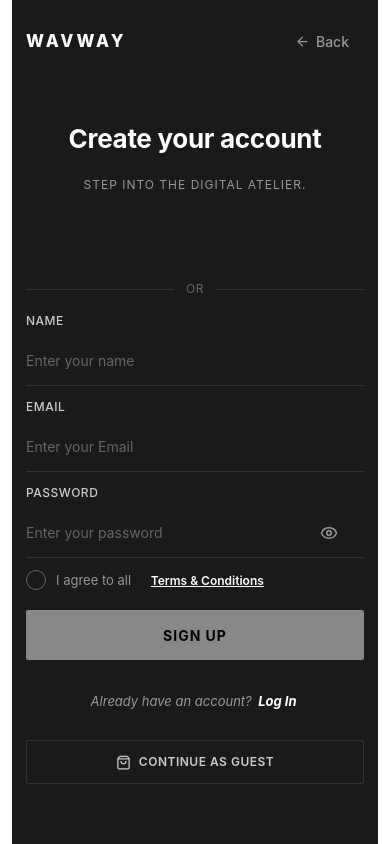
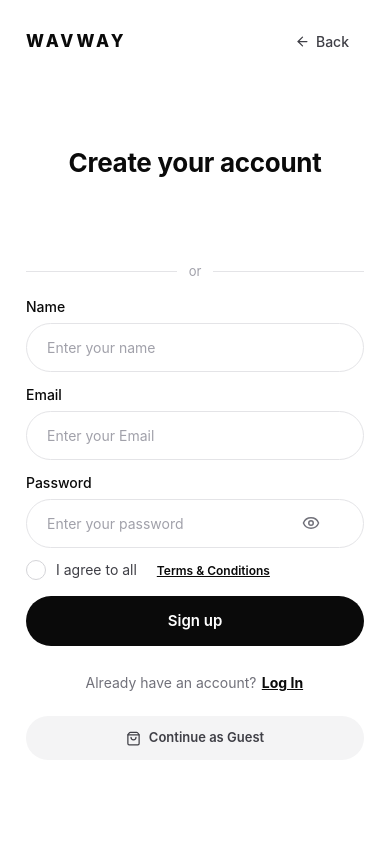
Before and after one commit to nidhill/VOXO-Ecommerce, a React (Vite) app in the folder frontend/: page /auth in a window 390 px wide. Built offline with nearby package versions, Linux system fonts and the light colour scheme; no server answers.

Commit message:
Revert "Convert auth pages to dark theme design"
This reverts commit 118cddceec369bff692beba4f55846d2c4ef0cfe.

```diff
--- a/frontend/src/pages/Auth.jsx
+++ b/frontend/src/pages/Auth.jsx
@@ -69,9 +69,6 @@ const Auth = () => {
                     <h1 className="av-title">
                         {mode === 'signup' ? 'Create your account' : 'Welcome back'}
                     </h1>
-                    <p className="av-subtitle">
-                        {mode === 'signup' ? 'Step into the digital atelier.' : 'Sign in to continue shopping.'}
-                    </p>
 
                     {error && <div className="av-error">{error}</div>}
 
--- a/frontend/src/styles/auth.css
+++ b/frontend/src/styles/auth.css
@@ -6,7 +6,7 @@
     display: flex;
     height: 100vh;
     max-height: 100vh;
-    background: #1a1a1a;
+    background: #fff;
     font-family: 'Inter', system-ui, -apple-system, sans-serif;
     overflow: hidden;
 }
@@ -26,7 +26,7 @@
     display: flex;
     flex-direction: column;
     padding: 32px 48px 40px;
-    background: #1a1a1a;
+    background: #fff;
     overflow: hidden;
 }
 
@@ -98,12 +98,9 @@
     }
 
     .av-input {
-        padding: 12px 0;
+        padding: 12px 16px;
         font-size: 16px;
-        border-radius: 0;
-        border: none;
-        border-bottom: 1px solid #333333;
-        background: transparent;
+        border-radius: 8px;
     }
 
     .av-label {
@@ -122,13 +119,9 @@
     .av-submit {
         padding: 12px;
         min-height: 44px;
-        font-size: 13px;
-        border-radius: 0;
-        margin-top: 8px;
-        background: #888888;
-        color: #000000;
-        letter-spacing: 1px;
-        text-transform: uppercase;
+        font-size: 14px;
+        border-radius: 8px;
+        margin-top: 2px;
     }
 
     .av-switch {
@@ -142,13 +135,9 @@
 
     .av-guest-btn {
         padding: 10px;
-        font-size: 11px;
-        border-radius: 0;
-        margin-top: 12px;
-        background: transparent;
-        border: 1px solid #333333;
-        text-transform: uppercase;
-        letter-spacing: 0.5px;
+        font-size: 12px;
+        border-radius: 8px;
+        margin-top: 10px;
     }
 
     .av-checkbox-label {
@@ -225,18 +214,14 @@
     }
 
     .av-input {
-        padding: 11px 0;
+        padding: 11px 14px;
         font-size: 16px;
-        border-radius: 0;
-        border: none;
-        border-bottom: 1px solid #333333;
-        background: transparent;
-        color: #ffffff;
+        border-radius: 8px;
+        border: 1.5px solid #e4e4e7;
     }
 
     .av-input::placeholder {
         font-size: 14px;
-        color: #666666;
     }
 
     .av-label {
@@ -245,13 +230,13 @@
     }
 
     .av-pass-wrap .av-input {
-        padding-right: 0;
+        padding-right: 40px;
     }
 
     .av-eye {
-        right: 0;
-        width: 32px;
-        height: 32px;
+        right: 14px;
+        width: 40px;
+        height: 40px;
     }
 
     .av-google-wrap {
@@ -276,61 +261,49 @@
     }
 
     .av-checkbox-label {
-        font-size: 11px;
+        font-size: 12px;
         gap: 8px;
         line-height: 1.4;
-        color: #999999;
     }
 
     .av-checkbox-box {
-        width: 16px;
-        height: 16px;
-        border-radius: 2px;
+        width: 18px;
+        height: 18px;
+        border-radius: 4px;
         flex-shrink: 0;
-        border: 1.5px solid #666666;
-        background: transparent;
     }
 
     .av-submit {
         padding: 11px;
         min-height: 44px;
-        font-size: 12px;
-        border-radius: 0;
-        margin-top: 8px;
-        font-weight: 700;
-        background: #888888;
-        color: #000000;
-        letter-spacing: 1px;
-        text-transform: uppercase;
+        font-size: 13px;
+        border-radius: 8px;
+        margin-top: 1px;
+        font-weight: 600;
     }
 
     .av-switch {
-        font-size: 11px;
-        margin-top: 12px;
+        font-size: 12px;
+        margin-top: 10px;
     }
 
     .av-switch-btn {
-        font-size: 11px;
-        font-style: italic;
+        font-size: 12px;
     }
 
     .av-guest-btn {
         padding: 10px 12px;
-        font-size: 10px;
-        border-radius: 0;
-        margin-top: 10px;
+        font-size: 11px;
+        border-radius: 8px;
+        margin-top: 8px;
         gap: 6px;
-        background: transparent;
-        border: 1px solid #333333;
-        text-transform: uppercase;
-        letter-spacing: 0.5px;
     }
 
     .av-error {
-        font-size: 10px;
+        font-size: 11px;
         padding: 8px 11px;
-        margin-bottom: 10px;
-        border-radius: 0;
+        margin-bottom: 12px;
+        border-radius: 8px;
     }
 
     .av-link {
@@ -350,7 +323,7 @@
     font-size: 17px;
     font-weight: 800;
     letter-spacing: 3px;
-    color: #ffffff;
+    color: #0a0a0a;
 }
 
 .av-back {
@@ -359,11 +332,11 @@
     gap: 6px;
     font-size: 14px;
     font-weight: 500;
-    color: #999999;
+    color: #3f3f46;
     text-decoration: none;
     transition: color 0.15s;
 }
-.av-back:hover { color: #ffffff; }
+.av-back:hover { color: #0a0a0a; }
 
 /* Form area */
 .av-form-wrap {
@@ -379,29 +352,20 @@
 .av-title {
     font-size: 26px;
     font-weight: 700;
-    color: #ffffff;
+    color: #0a0a0a;
     margin-bottom: 18px;
     letter-spacing: -0.3px;
     text-align: center;
 }
 
-.av-subtitle {
-    font-size: 12px;
-    color: #999999;
-    text-transform: uppercase;
-    letter-spacing: 1px;
-    margin-bottom: 24px;
-    text-align: center;
-}
-
 .av-error {
-    background: #3a2222;
-    border: 1px solid #6b3333;
-    color: #ff6b6b;
-    font-size: 12px;
+    background: #fef2f2;
+    border: 1px solid #fecaca;
+    color: #dc2626;
+    font-size: 13px;
     font-weight: 500;
     padding: 10px 14px;
-    border-radius: 2px;
+    border-radius: 10px;
     margin-bottom: 16px;
     text-align: center;
 }
@@ -426,17 +390,15 @@
     align-items: center;
     gap: 12px;
     margin: 4px 0 14px;
-    color: #666666;
-    font-size: 12px;
-    text-transform: uppercase;
-    letter-spacing: 0.5px;
+    color: #a1a1aa;
+    font-size: 13px;
 }
 .av-or::before,
 .av-or::after {
     content: '';
     flex: 1;
     height: 1px;
-    background: #333333;
+    background: #e4e4e7;
 }
 
 /* Form */
@@ -455,30 +417,26 @@
 .av-label {
     font-size: 14px;
     font-weight: 500;
-    color: #cccccc;
-    text-transform: uppercase;
-    letter-spacing: 0.5px;
-    font-size: 12px;
+    color: #0a0a0a;
 }
 
 .av-input {
     width: 100%;
-    padding: 14px 0;
-    border: none;
-    border-bottom: 1px solid #333333;
-    border-radius: 0;
+    padding: 13px 20px;
+    border: 1.5px solid #e4e4e7;
+    border-radius: 100px;
     font-size: 14px;
-    color: #ffffff;
-    background: transparent;
+    color: #0a0a0a;
+    background: #fff;
     outline: none;
-    transition: border-color 0.2s;
+    transition: border-color 0.2s, box-shadow 0.2s;
     font-family: inherit;
     box-sizing: border-box;
 }
-.av-input::placeholder { color: #666666; }
+.av-input::placeholder { color: #a1a1aa; }
 .av-input:focus {
-    border-bottom-color: #ffffff;
-    box-shadow: none;
+    border-color: #0a0a0a;
+    box-shadow: 0 0 0 3px rgba(10,10,10,0.06);
 }
 
 /* Password */
@@ -486,27 +444,27 @@
 .av-pass-wrap .av-input { padding-right: 50px; }
 .av-eye {
     position: absolute;
-    right: 0;
+    right: 18px;
     top: 50%;
     transform: translateY(-50%);
     background: none;
     border: none;
     cursor: pointer;
-    color: #999999;
+    color: #71717a;
     display: flex;
     align-items: center;
     padding: 0;
     line-height: 1;
 }
-.av-eye:hover { color: #ffffff; }
+.av-eye:hover { color: #0a0a0a; }
 
 /* Checkbox */
 .av-checkbox-label {
     display: flex;
     align-items: center;
     gap: 10px;
-    font-size: 13px;
-    color: #999999;
+    font-size: 14px;
+    color: #3f3f46;
     cursor: pointer;
     user-select: none;
 }
@@ -515,8 +473,8 @@
     width: 20px;
     height: 20px;
     border-radius: 50%;
-    border: 1.5px solid #666666;
-    background: transparent;
+    border: 1.5px solid #d4d4d8;
+    background: #fff;
     flex-shrink: 0;
     display: flex;
     align-items: center;
@@ -524,8 +482,8 @@
     transition: border-color 0.15s, background 0.15s;
 }
 .av-checkbox:checked + .av-checkbox-box {
-    background: #ffffff;
-    border-color: #ffffff;
+    background: #0a0a0a;
+    border-color: #0a0a0a;
 }
 .av-checkbox:checked + .av-checkbox-box::after {
     content: '';
@@ -537,7 +495,7 @@
     display: block;
 }
 .av-link {
-    color: #ffffff;
+    color: #0a0a0a;
     font-weight: 600;
     text-decoration: underline;
 }
@@ -546,12 +504,12 @@
 .av-submit {
     width: 100%;
     padding: 14px;
-    background: #888888;
-    color: #000000;
+    background: #0a0a0a;
+    color: #fff;
     border: none;
-    border-radius: 2px;
-    font-size: 14px;
-    font-weight: 700;
+    border-radius: 100px;
+    font-size: 15px;
+    font-weight: 600;
     cursor: pointer;
     transition: opacity 0.2s, transform 0.15s;
     font-family: inherit;
@@ -559,13 +517,11 @@
     display: flex;
     align-items: center;
     justify-content: center;
-    margin-top: 8px;
-    letter-spacing: 1px;
-    text-transform: uppercase;
+    margin-top: 4px;
 }
-.av-submit:hover { opacity: 0.9; }
+.av-submit:hover { opacity: 0.85; }
 .av-submit:active { transform: scale(0.98); }
-.av-submit:disabled { opacity: 0.5; cursor: not-allowed; }
+.av-submit:disabled { opacity: 0.55; cursor: not-allowed; }
 
 @keyframes av-spin { to { transform: rotate(360deg); } }
 .av-spinner {
@@ -580,22 +536,20 @@
 /* Switch */
 .av-switch {
     text-align: center;
-    font-size: 13px;
-    color: #999999;
-    margin-top: 20px;
-    font-style: italic;
+    font-size: 14px;
+    color: #71717a;
+    margin-top: 14px;
 }
 .av-switch-btn {
     background: none;
     border: none;
-    font-size: 13px;
+    font-size: 14px;
     font-weight: 700;
-    color: #ffffff;
+    color: #0a0a0a;
     cursor: pointer;
     padding: 0;
     font-family: inherit;
-    text-decoration: none;
-    font-style: italic;
+    text-decoration: underline;
 }
 
 /* Guest */
@@ -606,20 +560,18 @@
     gap: 8px;
     width: 100%;
     padding: 12px;
-    background: transparent;
-    color: #cccccc;
-    border: 1px solid #333333;
-    border-radius: 2px;
-    font-size: 12px;
+    background: #f4f4f5;
+    color: #3f3f46;
+    border: none;
+    border-radius: 100px;
+    font-size: 13px;
     font-weight: 600;
     cursor: pointer;
-    transition: all 0.15s;
+    transition: background 0.15s;
     font-family: inherit;
-    margin-top: 16px;
-    text-transform: uppercase;
-    letter-spacing: 0.5px;
+    margin-top: 12px;
 }
-.av-guest-btn:hover { background: transparent; color: #ffffff; border-color: #666666; }
+.av-guest-btn:hover { background: #e4e4e7; color: #0a0a0a; }
 
 /* ── Right ──────────────────────────────── */
 .av-right {
@@ -628,7 +580,7 @@
     align-items: center;
     justify-content: center;
     padding: 32px 32px 32px 0;
-    background: #000000;
+    background: #fff;
 }
 
 .av-image-blob {
@@ -719,36 +671,35 @@
 }
 
 .auth-modal {
-    background: #1a1a1a;
-    border-radius: 0;
+    background: #fff;
+    border-radius: 24px;
     width: 100%;
     max-width: 400px;
     padding: 32px;
     position: relative;
-    box-shadow: 0 32px 80px rgba(0,0,0,0.8);
+    box-shadow: 0 32px 80px rgba(0,0,0,0.2);
     max-height: 90vh;
     overflow-y: auto;
-    border: 1px solid #333333;
 }
 
 .auth-modal-close {
     position: absolute;
     top: 16px; right: 16px;
     width: 30px; height: 30px;
-    background: #333333;
-    border: none; border-radius: 0;
+    background: #f4f4f5;
+    border: none; border-radius: 50%;
     cursor: pointer;
     display: flex; align-items: center; justify-content: center;
-    color: #999999;
+    color: #71717a;
     transition: background 0.15s;
 }
-.auth-modal-close:hover { background: #444444; color: #ffffff; }
+.auth-modal-close:hover { background: #e4e4e7; }
 
 .auth-modal-logo {
     font-size: 15px;
     font-weight: 800;
     letter-spacing: 3px;
-    color: #ffffff;
+    color: #0a0a0a;
     margin-bottom: 4px;
     display: block;
 }
@@ -761,19 +712,19 @@
     font-weight: 700;
     text-transform: uppercase;
     letter-spacing: 1.5px;
-    color: #999999;
+    color: #6366f1;
     margin-bottom: 20px;
 }
 .auth-modal-pretitle-dot {
     width: 6px; height: 6px;
-    border-radius: 0;
-    background: #999999;
+    border-radius: 50%;
+    background: #6366f1;
 }
 
 /* Modal reuses av- classes */
-.auth-modal .av-input { border-radius: 0; border: none; border-bottom: 1px solid #333333; background: transparent; }
-.auth-modal .av-submit { border-radius: 0; }
-.auth-modal .av-guest-btn { border-radius: 0; }
+.auth-modal .av-input { border-radius: 100px; }
+.auth-modal .av-submit { border-radius: 100px; }
+.auth-modal .av-guest-btn { border-radius: 100px; }
 .auth-modal .av-title {
     font-size: 20px;
     text-align: left;
```
